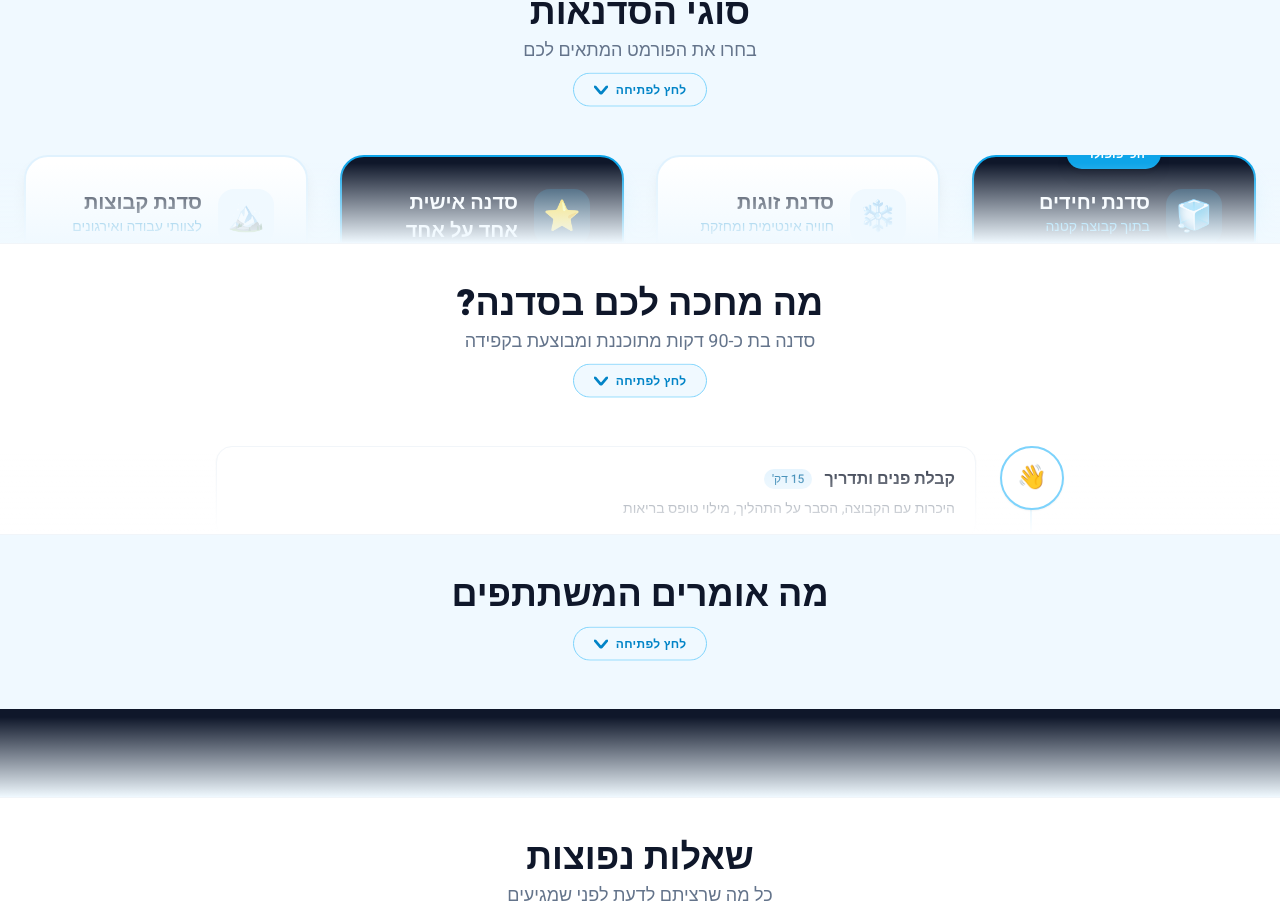
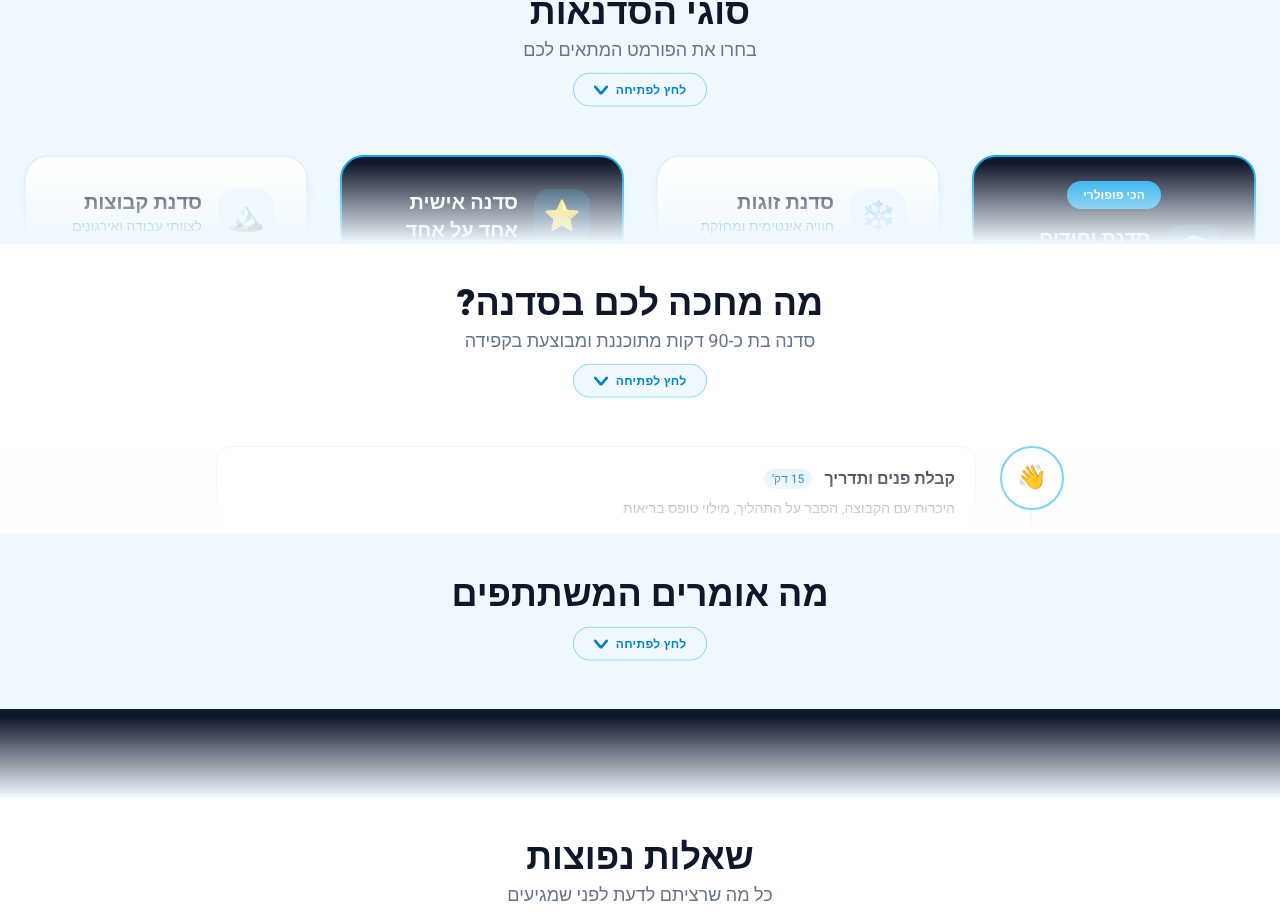
Before and after one commit to ritzabilu-jpg/ICING, a Next.js app: page / in a window 1280 px wide. Shown: the part 1155-2071 px from the top of the page. Built offline with nearby package versions, Linux system fonts and the light colour scheme; no server answers; what tailwindcss-rtl would draw is missing.

Commit message:
Move popular badge inside card to prevent accordion clipping

```diff
--- a/src/components/WorkshopCard.tsx
+++ b/src/components/WorkshopCard.tsx
@@ -31,15 +31,14 @@ export default function WorkshopCard({
                        ? 'bg-navy-900 border-ice-500 shadow-xl shadow-ice-500/20'
                        : 'bg-white border-ice-100 hover:border-ice-400 shadow-lg'
                      }`}>
-      {popular && (
-        <div className="absolute -top-4 right-1/2 translate-x-1/2">
-          <span className="bg-ice-500 text-white text-xs font-bold px-4 py-1.5 rounded-full shadow-lg">
-            הכי פופולרי
-          </span>
-        </div>
-      )}
-
       <div className="p-8 flex flex-col flex-1">
+        {popular && (
+          <div className="flex justify-center mb-4 -mt-2">
+            <span className="bg-ice-500 text-white text-xs font-bold px-4 py-1.5 rounded-full shadow-lg">
+              הכי פופולרי
+            </span>
+          </div>
+        )}
         {/* Icon + Title */}
         <div className="flex items-start gap-4 mb-5">
           <div className={`w-14 h-14 rounded-2xl flex items-center justify-center text-3xl flex-shrink-0
```
